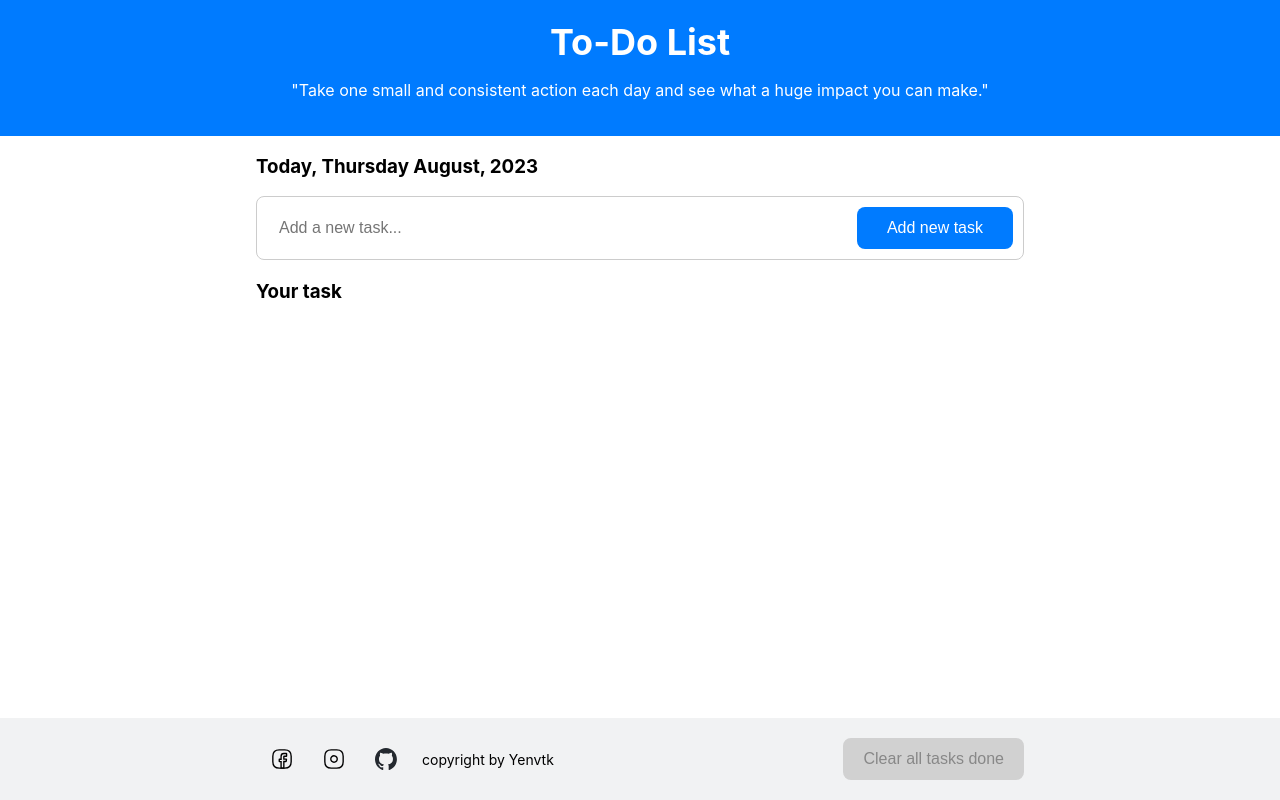
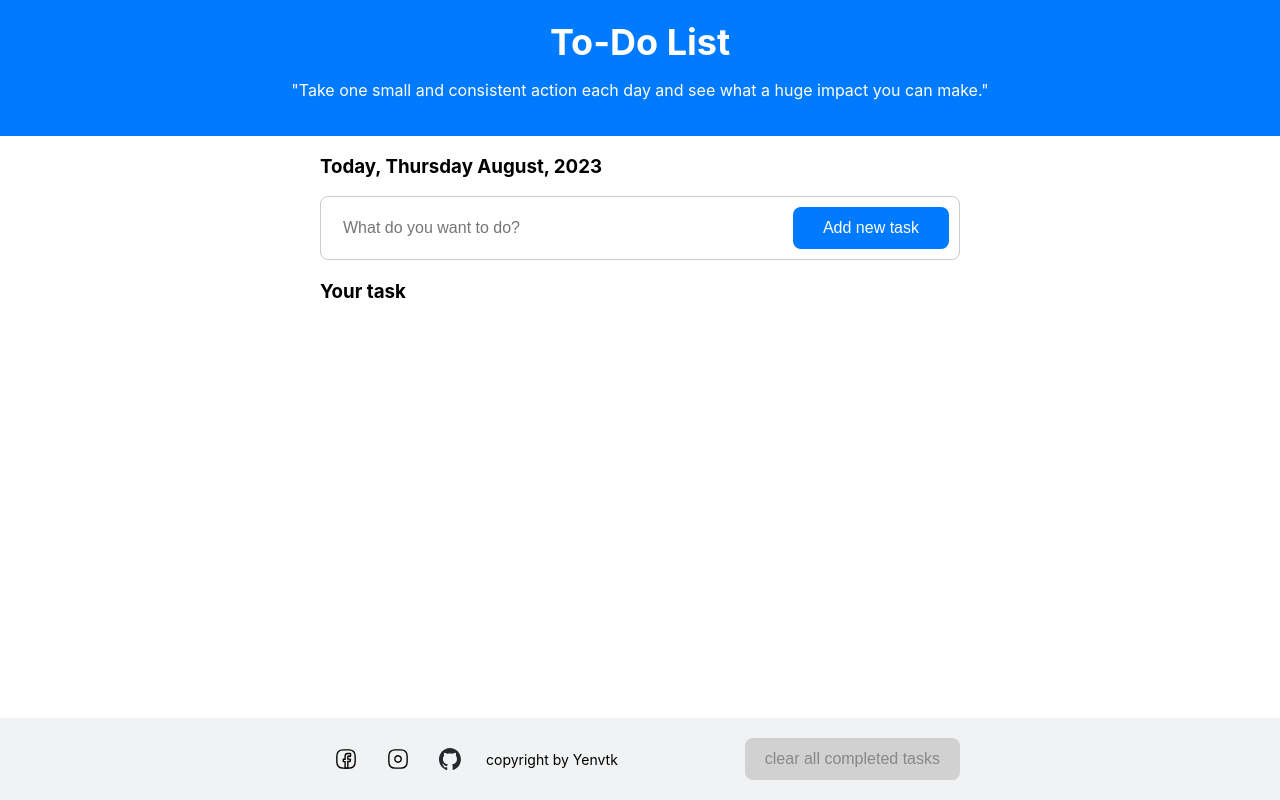
Before and after one commit to vothikimyen108/ToDoApp, a React (Create React App) app: page / in a window 1280 px wide. Built offline with nearby package versions, Linux system fonts and the light colour scheme; a small style sheet from the web is missing.

Commit message:
fix spelling and minimize screen

```diff
--- a/src/App.scss
+++ b/src/App.scss
@@ -11,7 +11,7 @@
 
     .task-container {
         margin: 0 auto;
-        width: 60%;
+        width: 50%;
     }
 }
 
--- a/src/components/TaskInput/TaskInput.tsx
+++ b/src/components/TaskInput/TaskInput.tsx
@@ -45,7 +45,7 @@ const TaskInput = () => {
             type="text"
             value={taskName}
             onChange={handleOnChange}
-            placeholder="Add a new task..."
+            placeholder="What do you want to do?"
             className="task-input-field"
           />
           <input
--- a/src/components/layout/Footer.scss
+++ b/src/components/layout/Footer.scss
@@ -14,7 +14,7 @@
         display: flex;
         justify-content: space-between;
         align-items: center;
-        width: 60%;
+        width: 50%;
         margin: 0 auto;
     }
 }
--- a/src/components/layout/Footer.tsx
+++ b/src/components/layout/Footer.tsx
@@ -35,7 +35,7 @@ const Footer = () => {
             onClick={handleclearCompletedTasks}
             disabled={isCompleted}
           >
-            Clear all tasks done
+             clear all completed tasks
           </button>
         </div>
       </div>
```
